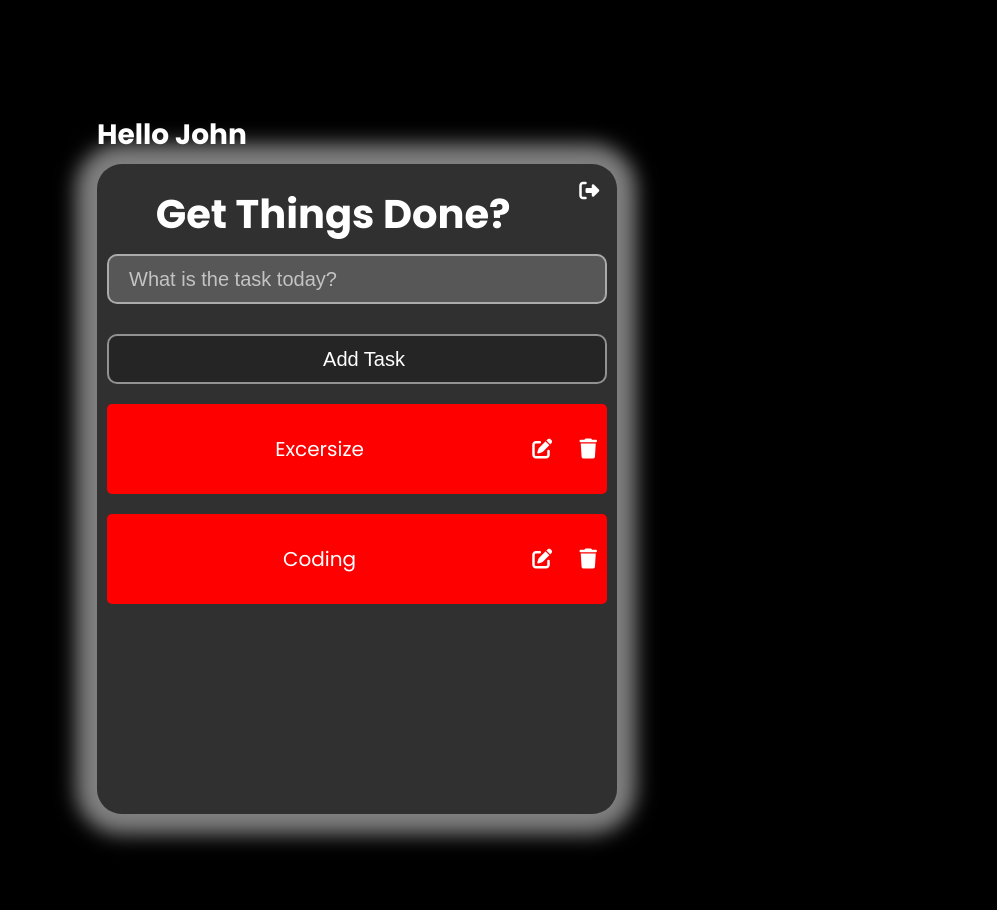
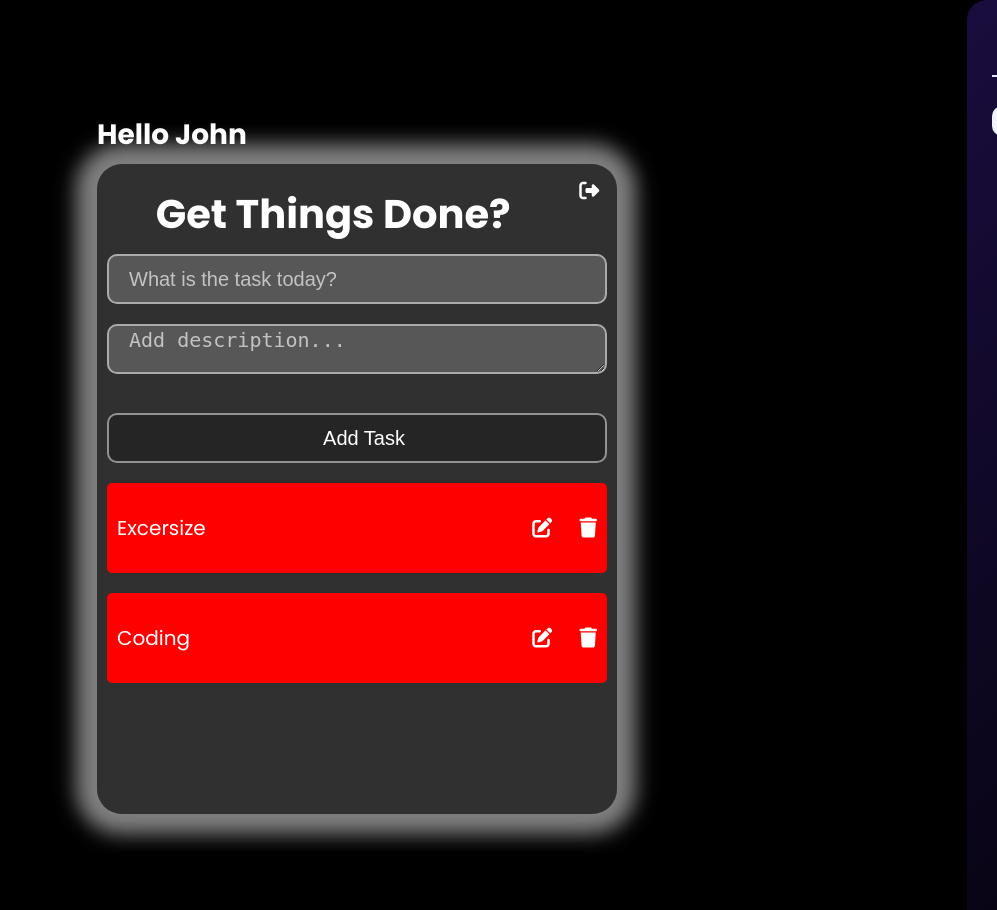
Before and after one commit to Ganesh369-programmer/-Django-_Todo_APP, a Django app: page /todopage/ in a window 1280 px wide. Shown: the whole page, without its empty margins (283-1280 px from the left). Run offline with Django 5.2, Linux system fonts and the light colour scheme; a user stored in the database is signed in; data comes from the database, SQL or seed files in the repository; both versions use the stored data as it was after the commit; some libraries are stand-ins or nearby versions; some web fonts are replaced.

Commit message:
modification

```diff
--- a/todoList/todoList/static/css/styles.css
+++ b/todoList/static/css/styles.css
@@ -117,3 +117,86 @@
   display: flex;
     justify-content: space-evenly;
 }
+
+
+/* Slider Container */
+.slider {
+    position: fixed;
+    top: 0;
+    right: -420px;
+    width: 400px;
+    height: 100%;
+    background: linear-gradient(135deg, #190d3e, #000000);
+    box-shadow: -10px 0 30px rgba(0, 0, 0, 0.15);
+    padding: 25px;
+    transition: right 0.4s ease-in-out;
+    z-index: 1000;
+    border-radius: 20px 0 0 20px;
+    font-family: 'Poppins', sans-serif;
+}
+
+/* When Open */
+.slider.open {
+    right: 0;
+}
+
+/* Close Button */
+.close-btn {
+    font-size: 28px;
+    color: #555;
+    cursor: pointer;
+    float: right;
+    transition: transform 0.3s, color 0.3s;
+}
+
+.close-btn:hover {
+    color: #ff4d4d;
+    transform: rotate(90deg);
+}
+
+/* Title */
+#slider-title {
+    margin-top: 40px;
+    font-size: 35px;
+    font-weight: 600;
+    color: #ffffff;
+    border-bottom: 2px solid #e4e6ff;
+    padding-bottom: 10px;
+}
+
+/* Description */
+#slider-desc {
+    margin-top: 15px;
+    font-size: 25px;
+    line-height: 1.7;
+    color: #000000;
+    background: #f3f5ff;
+    padding: 15px;
+    border-radius: 10px;
+    box-shadow: inset 0 0 5px rgba(0,0,0,0.05);
+}
+
+/* Smooth Fade-in Animation */
+.slider.open #slider-title,
+.slider.open #slider-desc {
+    animation: fadeSlide 0.4s ease;
+}
+
+@keyframes fadeSlide {
+    from {
+        opacity: 0;
+        transform: translateX(20px);
+    }
+    to {
+        opacity: 1;
+        transform: translateX(0);
+    }
+}
+
+/* Mobile Friendly */
+@media (max-width: 480px) {
+    .slider {
+        width: 100%;
+        border-radius: 0;
+    }
+}
--- /dev/null
+++ b/todoList/static/js/todo.js
@@ -0,0 +1,14 @@
+ function changeColor(clickedDiv) {
+    clickedDiv.style.backgroundColor = 'green'; // Change the color of the clicked div to red
+  }
+
+
+  function openSlider(title, description) {
+    document.getElementById("slider-title").innerText = title;
+    document.getElementById("slider-desc").innerText = description;
+    document.getElementById("todo-slider").classList.add("open");
+}
+
+function closeSlider() {
+    document.getElementById("todo-slider").classList.remove("open");
+}
--- a/todoList/todoList/models.py
+++ b/todoList/todoList/models.py
@@ -7,6 +7,7 @@
     #(AutoField) - auto increment Integer
 
     title = models.CharField(max_length=25)
+    description = models.TextField(max_length=255 , default="No Description")
     date = models.DateTimeField(auto_now_add=True)  #Automatically stores current date & time
     user = models.ForeignKey(User , on_delete=models.CASCADE)   # this line defines all Todo list belogs to on user
     #(on_delete=models.CASCADE) :- this line defines the when user is delete then all todo list will be deleted
--- a/todoList/todoList/static/css/js/todo.js
+++ /dev/null
@@ -1,3 +0,0 @@
- function changeColor(clickedDiv) {
-    clickedDiv.style.backgroundColor = 'green'; // Change the color of the clicked div to red
-  }
--- a/todoList/todoList/templates/edit_todo.html
+++ b/todoList/todoList/templates/edit_todo.html
@@ -30,6 +30,11 @@
                     placeholder="What is the task today?"
                     value="{{ obj.title }}"
                 >
+
+                <textarea name="description"
+                        class="todo-desc inp"
+                        placeholder="Add description..."
+                        rows="3" > {{obj.description}}</textarea>
                 <input type="hidden" name="srno" value={{obj.srno}}>
 
                 <input class="submit-button" type="submit" value="Update Task">
--- a/todoList/todoList/templates/todo.html
+++ b/todoList/todoList/templates/todo.html
@@ -35,39 +35,41 @@
                     <input type="text" name="title" required class="todo-input inp"
                         placeholder="What is the task today?">
 
+                    <textarea name="description" class="todo-desc inp"
+                        placeholder="Add description..." rows="3"></textarea>
+
 
                     <input class="submit-button" type="submit" value="Add Task">
 
                 </form>
 
                 {% for todo in res %}
-                <div class="Todo clickable-div {% if todo.status %}todo-green{% else %}todo-red{% endif %}">
-                    <form method="post" action="">
-                        {% csrf_token %}
+                    <div class="Todo clickable-div {% if todo.status %}todo-green{% else %}todo-red{% endif %}"
+                        onclick="openSlider('{{ todo.title|escapejs }}', '{{ todo.description|escapejs }}')">
 
-                        <!-- <h5><input name="status"required type="submit" {% if todo.status %} checked {% endif %}></h5> -->
-                    </form>
+                        <p class="{% if todo.status %} completed {% endif %}">
+                            {{ todo.title }}
+                        </p>
 
-                    <p class="{% if todo.status %} completed {% endif %} ">{{todo.title}}</p>
+                        <div>
+                            <a href="/edit_todo/{{todo.srno}}"><i class="fa-solid fa-pen-to-square"></i></a>
+                            <a href="/delete_todo/{{todo.srno}}"><i class="fa-solid fa-trash"></i></a>
+                        </div>
+                    </div>
+                {% endfor %}
 
-
-
-
-                    <div>
-                        <a href=" /edit_todo/{{todo.srno}} "><i class="fa-solid fa-pen-to-square"></i></a>
-                        <a href=" /delete_todo/{{todo.srno}} "><i class="fa-solid fa-trash"></i></a>
-
-                        </i>
-                    </div>
-                </div>
-
-
-                {% endfor %}
             </div>
 
 
         </div>
     </div>
+
+    <div id="todo-slider" class="slider">
+        <span class="close-btn" onclick="closeSlider()">&times;</span>
+        <h2 id="slider-title"></h2>
+        <p id="slider-desc"></p>
+    </div>
+
     <script src="{% static 'js/todo.js' %}"></script>
 </body>
 
--- a/todoList/todoList/views.py
+++ b/todoList/todoList/views.py
@@ -38,39 +38,44 @@
     return render(request , 'login.html' )
 
 
-@login_required(login_url='/login')
+@login_required(login_url='/login')   #Only logged-in users can access this page
 def todo(request):
     if request.method == 'POST':
         title = request.POST.get('title')
+        des = request.POST.get('description')
 
-        obj = models.TODOO(title=title , user=request.user)
+        obj = models.TODOO(title = title , description = des , user = request.user)
+        #(user = user.request) :- Links Todoo information to logged-in user
         obj.save()
-        user = request.user
+
+        user = user.request
         res = models.TODOO.objects.filter(user=user).order_by('-date')
-        return redirect('/todopage', {'res' : res})
+        return redirect('/todopage')  #redirect() does NOT send context
 
     res = models.TODOO.objects.filter(user=request.user).order_by('-date')
-    return render(request , 'todo.html' , {'res' : res} )
+    return render(request , 'todo.html' , {'res' : res})
 
 
 
 @login_required(login_url='/login')
-def edit_todo(request, srno):
+def edit_todo(request , srno):
     if request.method == 'POST':
         title = request.POST.get('title')
-        print(title)
-        obj = models.TODOO.objects.get(srno=srno)
+        des = request.POST.get('description')
+
+        obj = models.TODOO.objects.get(srno = srno)  #it is specially use for update the information in database
         obj.title = title
+        obj.description = des
         obj.save()
+
         return redirect('/todopage')
 
-    obj = models.TODOO.objects.get(srno=srno)
-    return render(request, 'edit_todo.html', {'obj': obj})
-
+    obj = models.TODOO.get(srno=srno)
+    return render(request , 'edit_todo.html' , {'obj' : obj})
 
 @login_required(login_url='/login')
-def delete_todo(request ,srno):
-    obj = models.TODOO.objects.get(srno=srno)
+def delete_todo(request , srno):
+    obj = models.TODOO.objects.get(srno = srno)
     obj.delete()
     return redirect('/todopage')
 
```
Also changed, not shown: preactice.txt (+12 -15 lines), todoList/todoList/settings.py (+8 -2 lines), todoList/db.sqlite3, todoList/static/css/index.css (renamed from todoList/todoList/static/css/index.css), todoList/todoList/migrations/0002_todoo_description.py (added).
